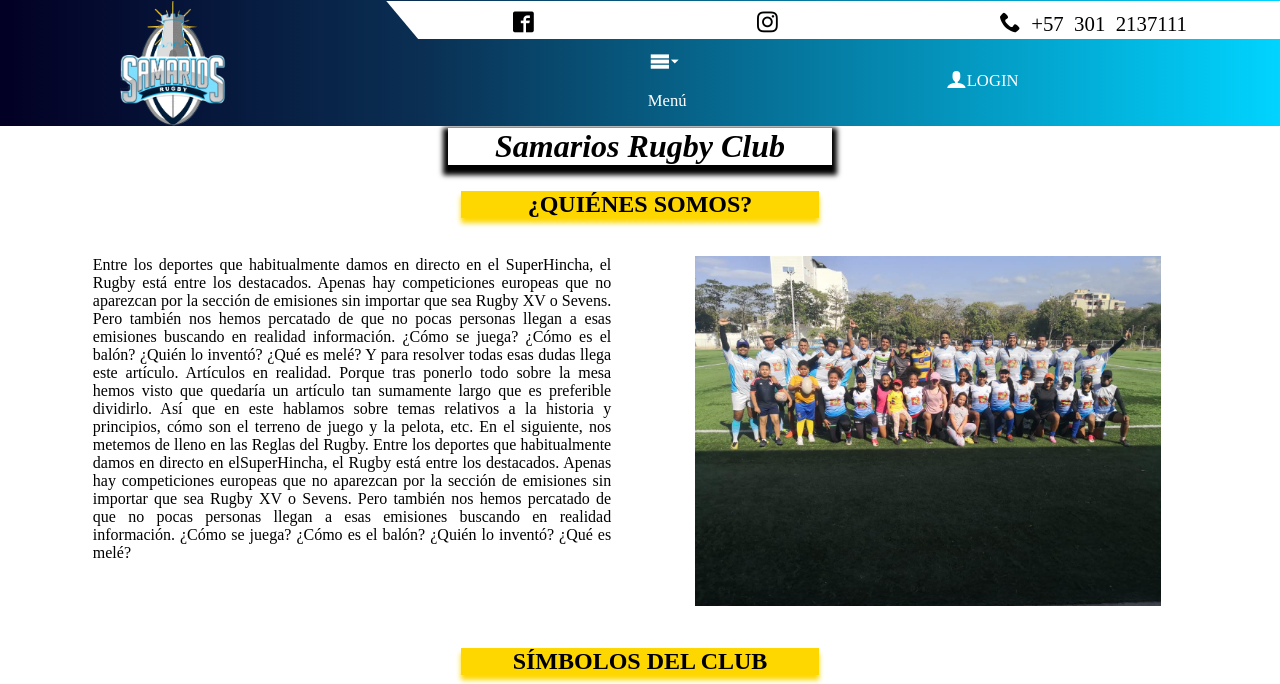
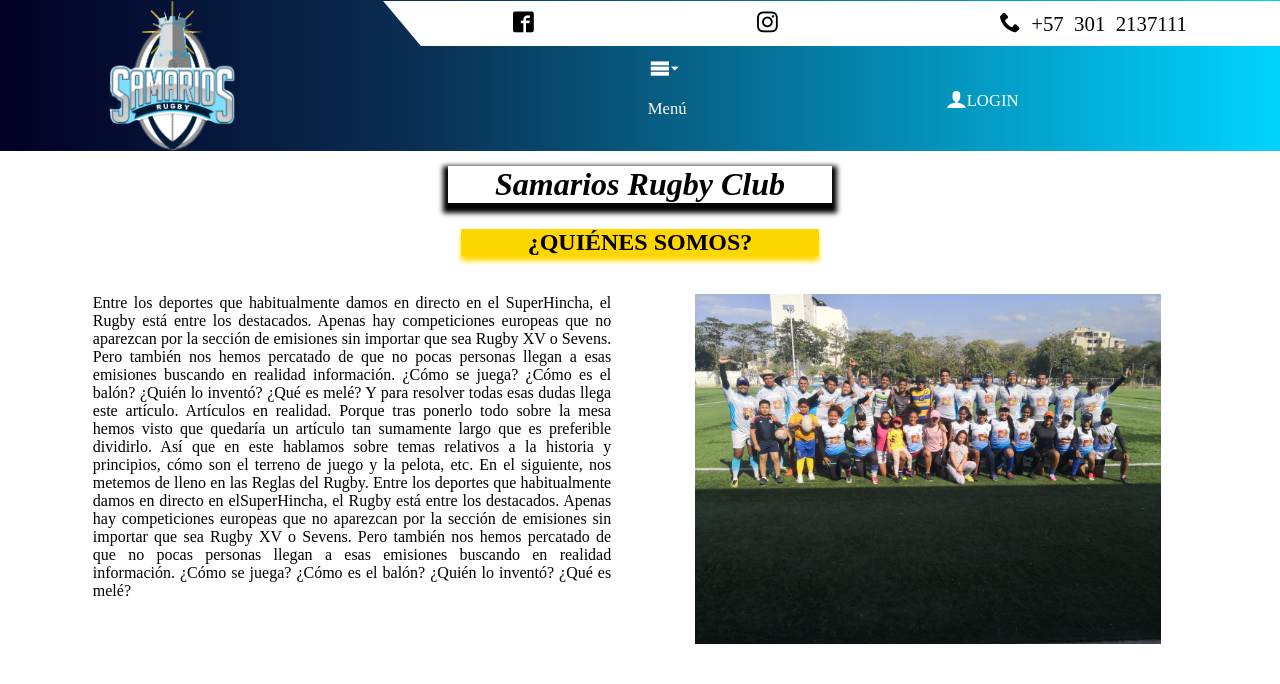
Before and after one commit to RavenCaleroManigua/SistemaWebSamarios, a plain HTML site: page index.html in a window 1280 px wide. Shown: the top 684 px of the page. Drawn offline with Linux system fonts and the light colour scheme; files whose address does not match are found by name.

Commit message:
Se procede a mejorar los estilos del header en las diferentes pestañas

```diff
--- a/css/entrenadoresstyle.css
+++ b/css/entrenadoresstyle.css
@@ -6,7 +6,7 @@
 body{
     /* font-family: 'source sans pro', sans-serif; */
     padding-top: 3%;
-    margin: 7% 0% 0% 0%;
+    margin: 10% 0% 0% 0%;
     /* background: linear-gradient(90deg, rgba(2,0,36,1) 0%, rgba(10,47,83,1) 33%, rgba(0,212,255,1) 100%); */
 }
 
@@ -27,7 +27,7 @@ header{
 .divescudo{
     width: 100%;
 
-    height: 125px;
+    height: 150px;
     display: flex;
     justify-content: space-between;
 
@@ -98,6 +98,9 @@ header{
     justify-content: space-evenly;
 }
 .login{
+    justify-content: center;
+    align-items: center;
+    display: flex;
     /* padding: 20px; */
     color: white;
     /* background-color: rgb(34 154 198); */
@@ -210,6 +213,9 @@ header{
     height: 100%;
 }
 .burger2{
+    /* justify-content: center;
+    align-items: center;
+    display: flex; */
     /* background-color: rgb(34 154 198); */
     color: white;
     /* padding-top: 5px;
--- a/css/entrenadorstyle.css
+++ b/css/entrenadorstyle.css
@@ -6,7 +6,7 @@
 body{
     /* font-family: 'source sans pro', sans-serif; */
     padding-top: 3%;
-    margin: 7% 0% 0% 0%;
+    margin: 10% 0% 0% 0%;
     /* background: linear-gradient(90deg, rgba(2,0,36,1) 0%, rgba(10,47,83,1) 33%, rgba(0,212,255,1) 100%); */
 }
 
@@ -27,7 +27,7 @@ header{
 .divescudo{
     width: 100%;
 
-    height: 125px;
+    height: 150px;
     display: flex;
     justify-content: space-between;
 
@@ -98,6 +98,9 @@ header{
     justify-content: space-evenly;
 }
 .login{
+    justify-content: center;
+    align-items: center;
+    display: flex;
     /* padding: 20px; */
     color: white;
     /* background-color: rgb(34 154 198); */
--- a/css/equiposstyle.css
+++ b/css/equiposstyle.css
@@ -6,7 +6,7 @@
 body{
     /* font-family: 'source sans pro', sans-serif; */
     padding-top: 3%;
-    margin: 7% 0% 0% 0%;
+    margin: 10% 0% 0% 0%;
     /* background: linear-gradient(90deg, rgba(2,0,36,1) 0%, rgba(10,47,83,1) 33%, rgba(0,212,255,1) 100%); */
 }
 
@@ -27,7 +27,7 @@ header{
 .divescudo{
     width: 100%;
 
-    height: 125px;
+    height: 150px;
     display: flex;
     justify-content: space-between;
 
@@ -98,6 +98,9 @@ header{
     justify-content: space-evenly;
 }
 .login{
+    justify-content: center;
+    align-items: center;
+    display: flex;
     /* padding: 20px; */
     color: white;
     /* background-color: rgb(34 154 198); */
--- a/css/galeriastyle.css
+++ b/css/galeriastyle.css
@@ -6,7 +6,7 @@
 body{
     /* font-family: 'source sans pro', sans-serif; */
     padding-top: 3%;
-    margin: 7% 0% 0% 0%;
+    margin: 10% 0% 0% 0%;
     /* background: linear-gradient(90deg, rgba(2,0,36,1) 0%, rgba(10,47,83,1) 33%, rgba(0,212,255,1) 100%); */
 }
 
@@ -27,7 +27,7 @@ header{
 .divescudo{
     width: 100%;
 
-    height: 125px;
+    height: 150px;
     display: flex;
     justify-content: space-between;
 
@@ -98,6 +98,9 @@ header{
     justify-content: space-evenly;
 }
 .login{
+    justify-content: center;
+    align-items: center;
+    display: flex;
     /* padding: 20px; */
     color: white;
     /* background-color: rgb(34 154 198); */
--- a/css/indexstyle.css
+++ b/css/indexstyle.css
@@ -6,7 +6,7 @@
 body{
     /* font-family: 'source sans pro', sans-serif; */
     padding-top: 3%;
-    margin: 7% 0% 0% 0%;
+    margin: 10% 0% 0% 0%;
     /* background: linear-gradient(90deg, rgba(2,0,36,1) 0%, rgba(10,47,83,1) 33%, rgba(0,212,255,1) 100%); */
 }
 
@@ -27,7 +27,7 @@ header{
 .divescudo{
     width: 100%;
 
-    height: 125px;
+    height: 150px;
     display: flex;
     justify-content: space-between;
 
@@ -98,6 +98,9 @@ header{
     justify-content: space-evenly;
 }
 .login{
+    justify-content: center;
+    align-items: center;
+    display: flex;
     /* padding: 20px; */
     color: white;
     /* background-color: rgb(34 154 198); */
@@ -210,6 +213,9 @@ header{
     height: 100%;
 }
 .burger2{
+    /* justify-content: center;
+    align-items: center; */
+    /* display: flex; */
     /* background-color: rgb(34 154 198); */
     color: white;
     /* padding-top: 5px;
--- a/css/jugadorstyle.css
+++ b/css/jugadorstyle.css
@@ -6,7 +6,7 @@
 body{
     /* font-family: 'source sans pro', sans-serif; */
     padding-top: 3%;
-    margin: 7% 0% 0% 0%;
+    margin: 10% 0% 0% 0%;
     /* background: linear-gradient(90deg, rgba(2,0,36,1) 0%, rgba(10,47,83,1) 33%, rgba(0,212,255,1) 100%); */
 }
 
@@ -27,7 +27,7 @@ header{
 .divescudo{
     width: 100%;
 
-    height: 125px;
+    height: 150px;
     display: flex;
     justify-content: space-between;
 
@@ -98,6 +98,9 @@ header{
     justify-content: space-evenly;
 }
 .login{
+    justify-content: center;
+    align-items: center;
+    display: flex;
     /* padding: 20px; */
     color: white;
     /* background-color: rgb(34 154 198); */
--- a/css/logrosstyle.css
+++ b/css/logrosstyle.css
@@ -6,7 +6,7 @@
 body{
     /* font-family: 'source sans pro', sans-serif; */
     padding-top: 3%;
-    margin: 7% 0% 0% 0%;
+    margin: 10% 0% 0% 0%;
     /* background: linear-gradient(90deg, rgba(2,0,36,1) 0%, rgba(10,47,83,1) 33%, rgba(0,212,255,1) 100%); */
 }
 
@@ -27,7 +27,7 @@ header{
 .divescudo{
     width: 100%;
 
-    height: 125px;
+    height: 150px;
     display: flex;
     justify-content: space-between;
 
@@ -98,6 +98,9 @@ header{
     justify-content: space-evenly;
 }
 .login{
+    justify-content: center;
+    align-items: center;
+    display: flex;
     /* padding: 20px; */
     color: white;
     /* background-color: rgb(34 154 198); */
--- a/css/logroxstyle.css
+++ b/css/logroxstyle.css
@@ -6,7 +6,7 @@
 body{
     /* font-family: 'source sans pro', sans-serif; */
     padding-top: 3%;
-    margin: 7% 0% 0% 0%;
+    margin: 10% 0% 0% 0%;
     /* background: linear-gradient(90deg, rgba(2,0,36,1) 0%, rgba(10,47,83,1) 33%, rgba(0,212,255,1) 100%); */
 }
 
@@ -27,7 +27,7 @@ header{
 .divescudo{
     width: 100%;
 
-    height: 125px;
+    height: 150px;
     display: flex;
     justify-content: space-between;
 
@@ -98,6 +98,9 @@ header{
     justify-content: space-evenly;
 }
 .login{
+    justify-content: center;
+    align-items: center;
+    display: flex;
     /* padding: 20px; */
     color: white;
     /* background-color: rgb(34 154 198); */
--- a/css/nuevosjugadoresstyle.css
+++ b/css/nuevosjugadoresstyle.css
@@ -6,7 +6,7 @@
 body{
     /* font-family: 'source sans pro', sans-serif; */
     padding-top: 3%;
-    margin: 7% 0% 0% 0%;
+    margin: 10% 0% 0% 0%;
     /* background: linear-gradient(90deg, rgba(2,0,36,1) 0%, rgba(10,47,83,1) 33%, rgba(0,212,255,1) 100%); */
 }
 
@@ -27,7 +27,7 @@ header{
 .divescudo{
     width: 100%;
 
-    height: 125px;
+    height: 150px;
     display: flex;
     justify-content: space-between;
 
@@ -98,6 +98,9 @@ header{
     justify-content: space-evenly;
 }
 .login{
+    justify-content: center;
+    align-items: center;
+    display: flex;
     /* padding: 20px; */
     color: white;
     /* background-color: rgb(34 154 198); */
--- a/css/vestimentasstyle.css
+++ b/css/vestimentasstyle.css
@@ -6,7 +6,7 @@
 body{
     /* font-family: 'source sans pro', sans-serif; */
     padding-top: 3%;
-    margin: 7% 0% 0% 0%;
+    margin: 10% 0% 0% 0%;
     /* background: linear-gradient(90deg, rgba(2,0,36,1) 0%, rgba(10,47,83,1) 33%, rgba(0,212,255,1) 100%); */
 }
 
@@ -27,7 +27,7 @@ header{
 .divescudo{
     width: 100%;
 
-    height: 125px;
+    height: 150px;
     display: flex;
     justify-content: space-between;
 
@@ -98,6 +98,9 @@ header{
     justify-content: space-evenly;
 }
 .login{
+    justify-content: center;
+    align-items: center;
+    display: flex;
     /* padding: 20px; */
     color: white;
     /* background-color: rgb(34 154 198); */
```
